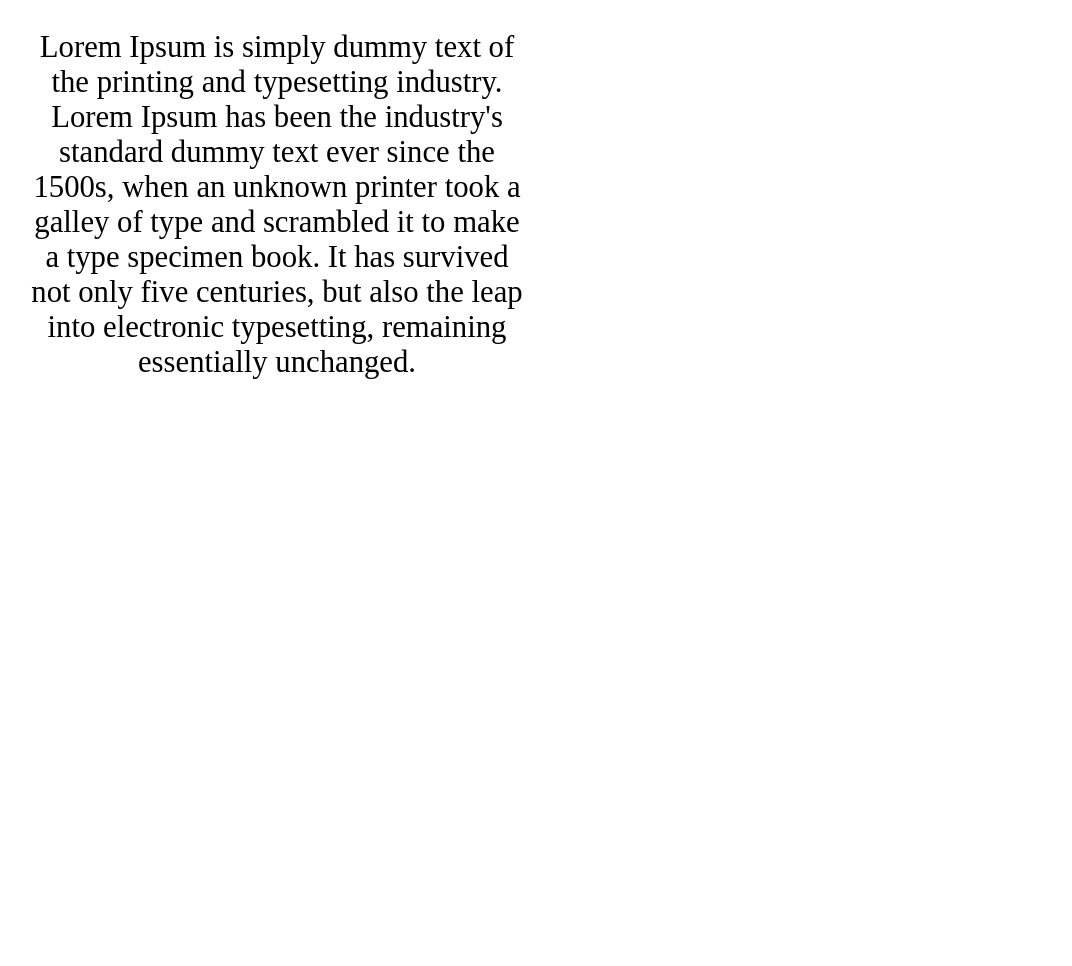
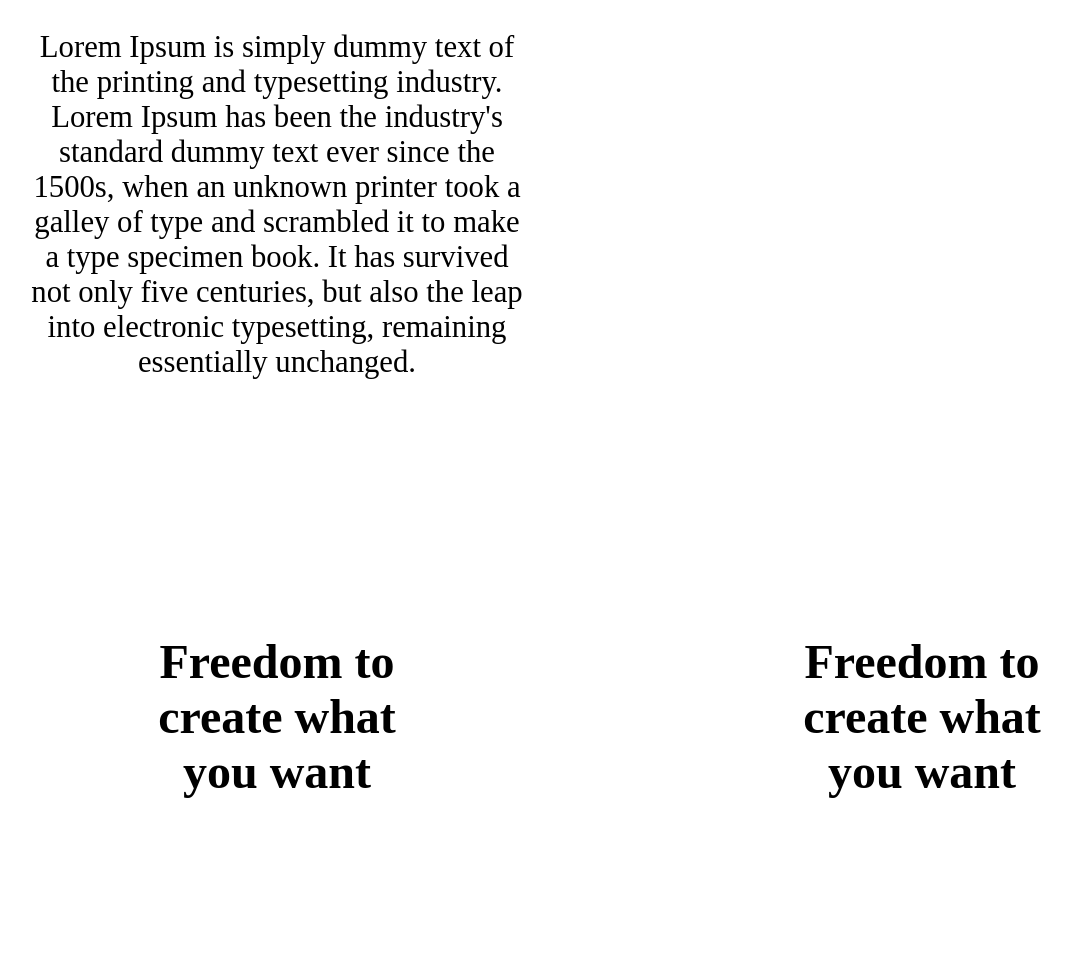
Before and after one commit to HallvardTD/Snowball, a plain HTML site: page index.html in a window 1280 px wide. Shown: the part 1247-2213 px from the top of the page, without its empty margins (43-1115 px from the left). Before the commit the page ends 1697 px from the top, so only its background shows below. Drawn offline with Linux system fonts and the light colour scheme.

Commit message:
tingtang

```diff
--- a/index-style.css
+++ b/index-style.css
@@ -76,6 +76,14 @@ nav {
   grid-column: 2;
   grid-row: 2;
 }
+.e{
+  grid-column: 1 / 2;
+		grid-row: 3;
+}
+.f{
+  grid-column: 2 ;
+  grid-row: 3;
+}
 .container1{
     align-content: center;
     font-size: 1.2em;
--- a/index.html
+++ b/index.html
@@ -20,7 +20,6 @@
   </nav>
    <div class="container2">
       <img class="img-back" src="såpe.jpg" alt="Soap">
-      <div class="divcenter">Learn to thinkdifferent</div>
     </div>
         <div class="wrapper">
           <div class="container1 a">
@@ -33,7 +32,6 @@
                    Lorem Ipsum has been the industry's standard dummy text ever since the 1500s,
                    when an unknown printer took a galley of type and scrambled it to make a type specimen book.
                    It has survived not only five centuries, but also the leap into electronic typesetting, remaining essentially unchanged.
-
                   </p>
                </div>
               <div class="container1 b">
@@ -41,8 +39,13 @@
               Lorem Ipsum has been the industry's standard dummy text ever since the 1500s,
               when an unknown printer took a galley of type and scrambled it to make a type specimen book.
               It has survived not only five centuries, but also the leap into electronic typesetting, remaining essentially unchanged.
-
             </p>
+          </div>
+          <div class="container1 e">
+              <h2 class="h2">Freedom to create what you want</h2>
+          </div>
+          <div class="container1 f">
+              <h2 class="h2">Freedom to create what you want</h2>
           </div>
      </div>
   </body>
```
Lines whose indentation alone changed are shown as unchanged.
